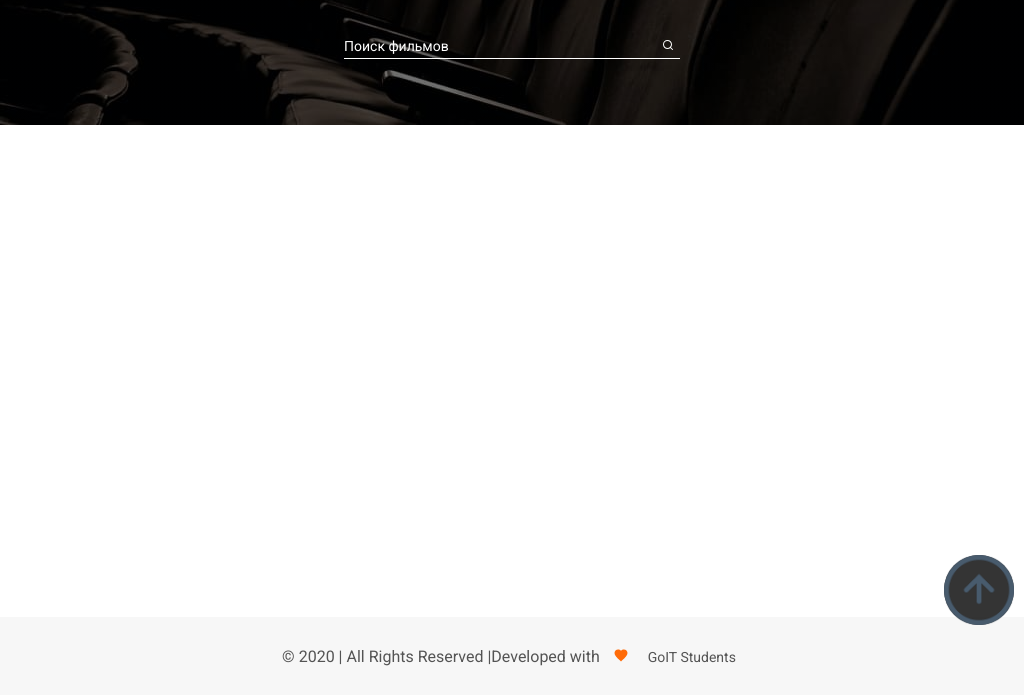
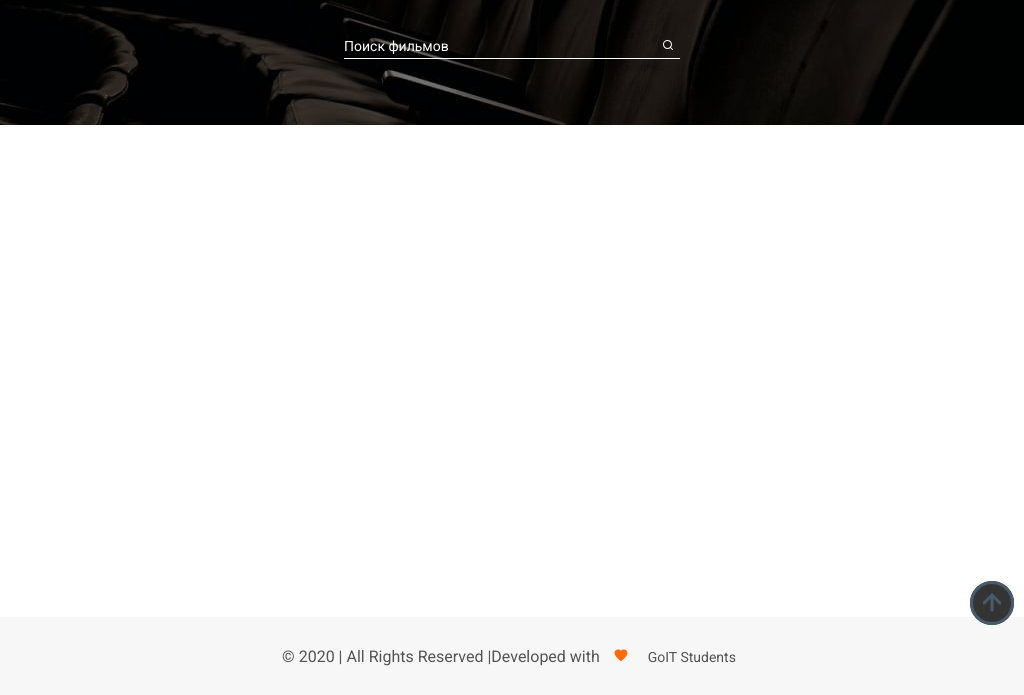
Before and after one commit to luminousnow/filmoteka, a website built with Parcel: page src/index.html in a window 1024 px wide. Shown: the part 105-800 px from the top of the page. Built offline with nearby package versions, Linux system fonts and the light colour scheme; no server answers.

Commit message:
меняет размер кнопки вверх

```diff
--- a/src/css/back-to-top.css
+++ b/src/css/back-to-top.css
@@ -1,12 +1,14 @@
 .back-top {
   margin: 0px;
-  z-index: 2;
+  z-index: 9999;
   position: fixed;
   bottom: 70px;
   right: 10px;
 }
 
 .back-top .back_to_top {
+  width: 50px;
+  height: 50px;
   border-radius: 50%;
   background: rgba(7, 7, 7, 0.815);
   display: block;
@@ -14,20 +16,20 @@
 
 @media screen and (max-width: 767px) {
   .back-top .back_to_top {
-    width: 50px;
-    height: 50px;
+    width: 30px;
+    height: 30px;
   }
 }
 @media screen and (min-width: 768px) and (max-width: 1024px) {
   .back-top .back_to_top {
-    width: 60px;
-    height: 60px;
+    width: 34px;
+    height: 34px;
   }
 }
 @media screen and (min-width: 1024px) {
   .back-top .back_to_top {
-    width: 70px;
-    height: 70px;
+    width: 44px;
+    height: 44px;
   }
 }
 
```
